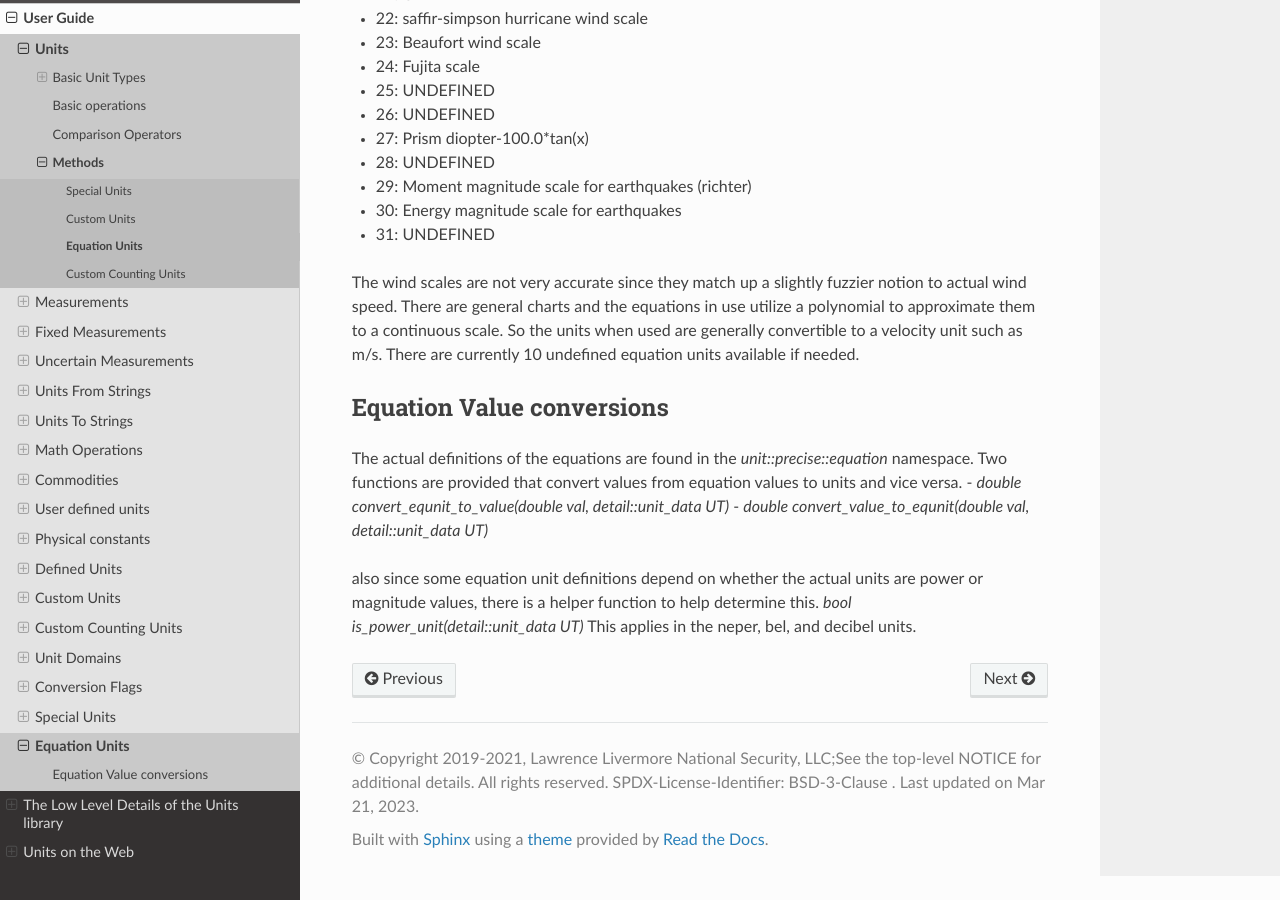
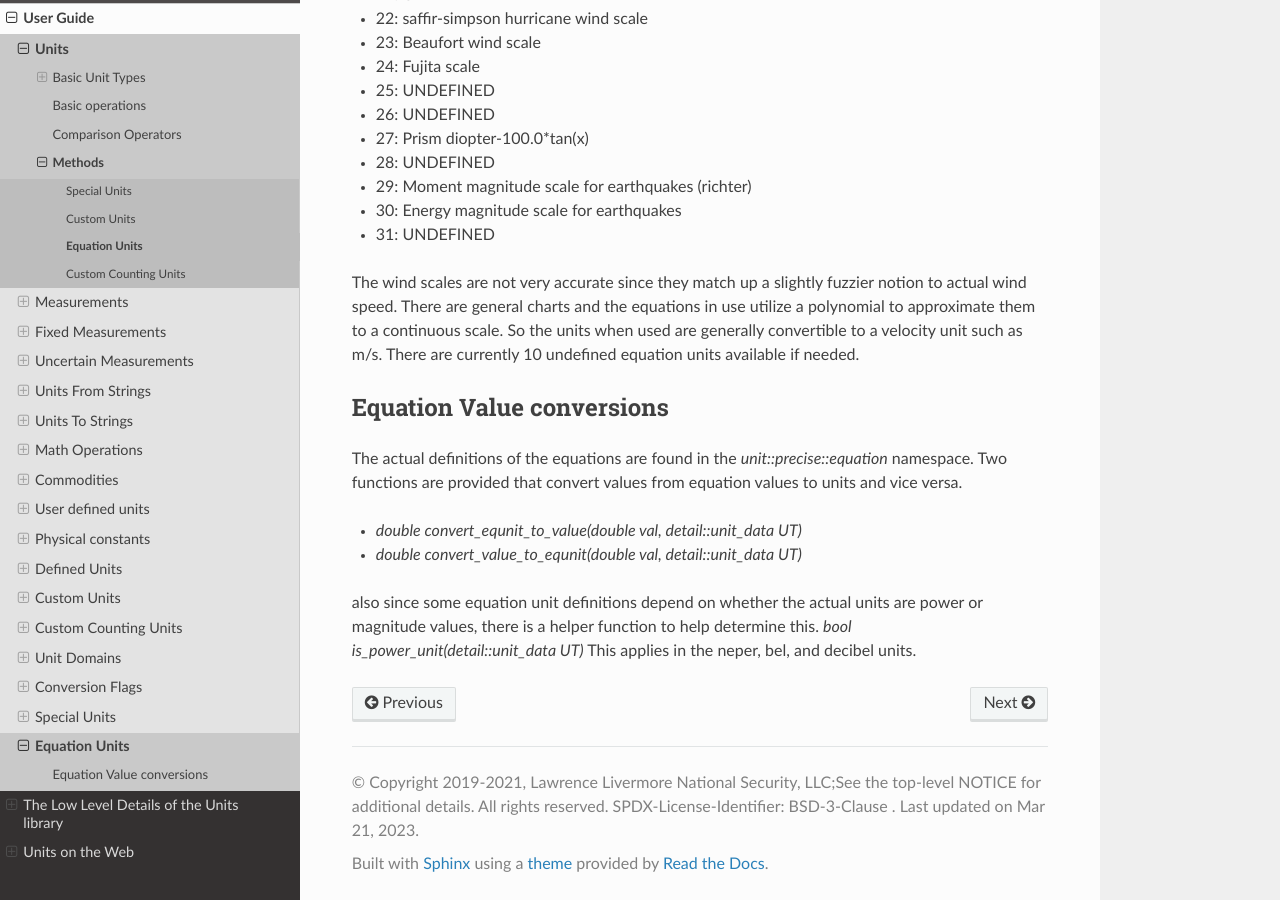
Before and after one commit to LLNL/units, a Sphinx documentation site: the page built from docs/user-guide/equation_units.rst, in a window 1280 px wide and 900 px high, scrolled down 945 px. Built offline with Sphinx 7.4.7 and the Read the Docs theme 2.0.0, drawn with Linux system fonts in a browser that asks for light colours.

```diff
--- a/docs/introduction/testing.rst
+++ b/docs/introduction/testing.rst
@@ -67,7 +67,7 @@ Circle-CI
 3.  Clang 14,  Memory Sanitizer
 4.  Clang 8,  Fuzzing library -- run a couple of defined fuzzing tests from scratch to check for any anomalous situations. There are currently two fuzzers, the first test the units_from_string, and the second tests the measurement_from string.  It first converts the fuzzing sequence, then if it is a valid sequence, converts it to a string, then converts that string back to a measurement or unit and makes sure the two measurements or units are identical.  Any string sequence which doesn't work is captured and tested.
 
-Github actions
+Github Actions
 ----------------
 
 1.  CodeQl
--- a/docs/user-guide/equation_units.rst
+++ b/docs/user-guide/equation_units.rst
@@ -50,6 +50,7 @@ The wind scales are not very accurate since they match up a slightly fuzzier not
 Equation Value conversions
 -----------------------------
 The actual definitions of the equations are found in the `unit::precise::equation` namespace.  Two functions are provided that convert values from equation values to units and vice versa.
+
 -   `double convert_equnit_to_value(double val, detail::unit_data UT)`
 -   `double convert_value_to_equnit(double val, detail::unit_data UT)`
 
```
Also changed, not shown: README.md (+6 -6 lines), 1 other file.
